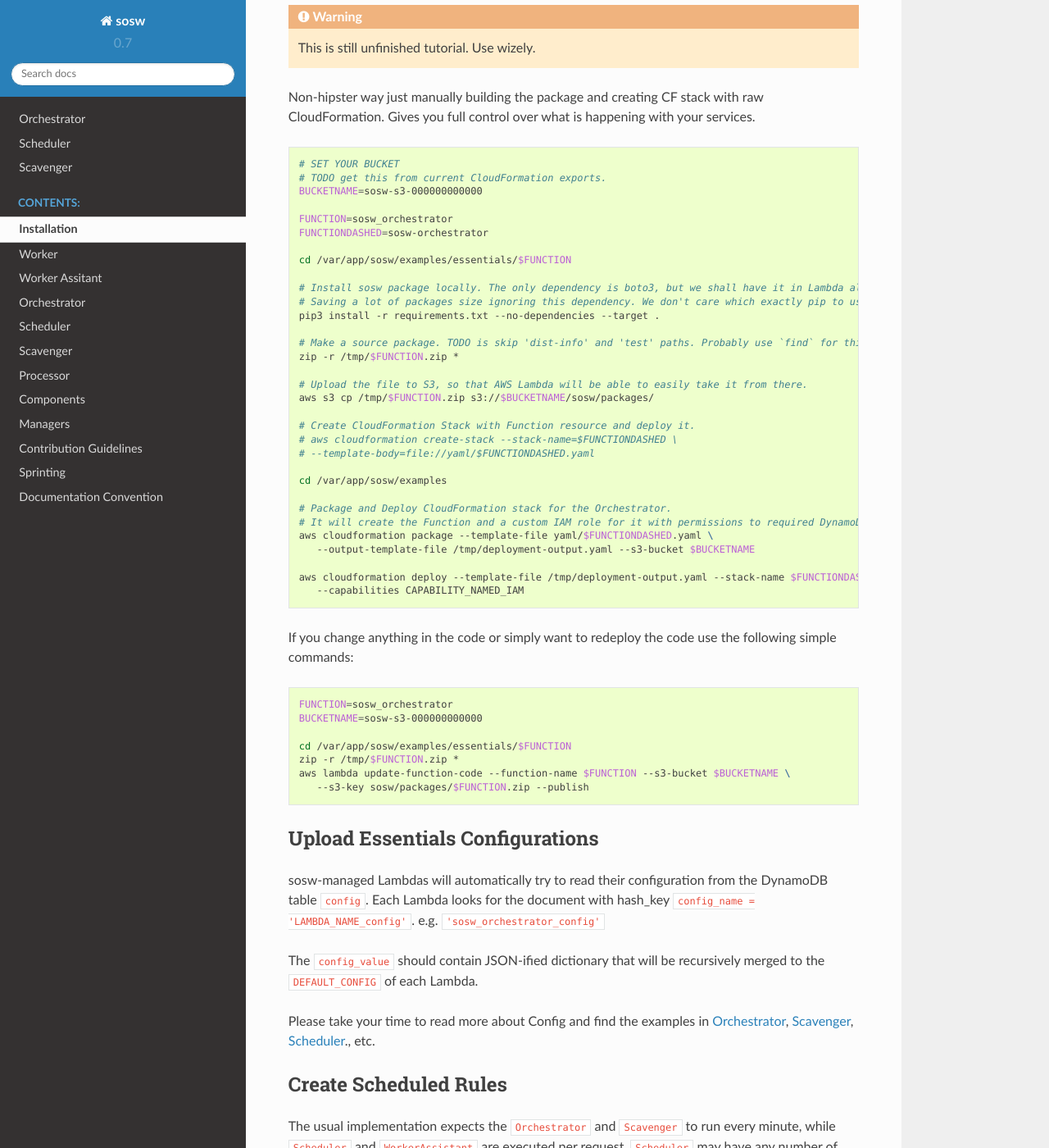
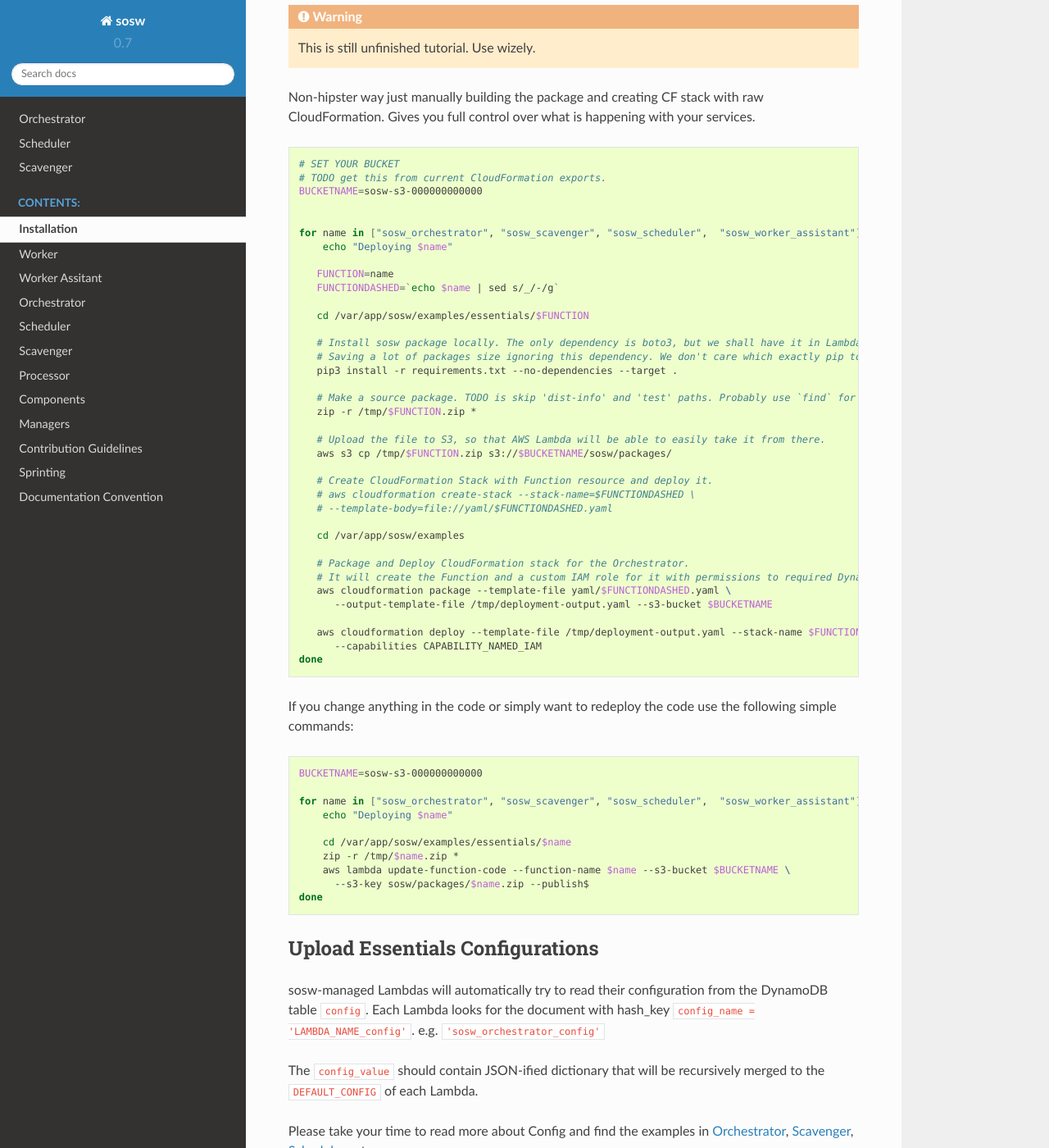
Before and after one commit to sosw/sosw, a Sphinx documentation site: the page built from docs/installation.rst, in a window 1280 px wide and 1400 px high, scrolled down 2091 px. Shown: the whole window at 82% size. Built offline with Sphinx 7.4.7 and the Read the Docs theme 2.0.0, drawn with Linux system fonts in a browser that asks for light colours.

Commit message:
installation guideline scavenger essential example

```diff
--- a/docs/installation.rst
+++ b/docs/installation.rst
@@ -106,49 +106,55 @@ Gives you full control over what is happening with your services.
    # TODO get this from current CloudFormation exports.
    BUCKETNAME=sosw-s3-000000000000
 
-   FUNCTION=sosw_orchestrator
-   FUNCTIONDASHED=sosw-orchestrator
 
-   cd /var/app/sosw/examples/essentials/$FUNCTION
+   for name in ["sosw_orchestrator", "sosw_scavenger", "sosw_scheduler",  "sosw_worker_assistant"]; do
+       echo "Deploying $name"
 
-   # Install sosw package locally. The only dependency is boto3, but we shall have it in Lambda already.
-   # Saving a lot of packages size ignoring this dependency. We don't care which exactly pip to use, install locally.
-   pip3 install -r requirements.txt --no-dependencies --target .
+      FUNCTION=name
+      FUNCTIONDASHED=`echo $name | sed s/_/-/g`
 
-   # Make a source package. TODO is skip 'dist-info' and 'test' paths. Probably use `find` for this.
-   zip -r /tmp/$FUNCTION.zip *
+      cd /var/app/sosw/examples/essentials/$FUNCTION
 
-   # Upload the file to S3, so that AWS Lambda will be able to easily take it from there.
-   aws s3 cp /tmp/$FUNCTION.zip s3://$BUCKETNAME/sosw/packages/
+      # Install sosw package locally. The only dependency is boto3, but we shall have it in Lambda already.
+      # Saving a lot of packages size ignoring this dependency. We don't care which exactly pip to use, install locally.
+      pip3 install -r requirements.txt --no-dependencies --target .
 
-   # Create CloudFormation Stack with Function resource and deploy it.
-   # aws cloudformation create-stack --stack-name=$FUNCTIONDASHED \
-   # --template-body=file://yaml/$FUNCTIONDASHED.yaml
+      # Make a source package. TODO is skip 'dist-info' and 'test' paths. Probably use `find` for this.
+      zip -r /tmp/$FUNCTION.zip *
 
-   cd /var/app/sosw/examples
+      # Upload the file to S3, so that AWS Lambda will be able to easily take it from there.
+      aws s3 cp /tmp/$FUNCTION.zip s3://$BUCKETNAME/sosw/packages/
 
-   # Package and Deploy CloudFormation stack for the Orchestrator.
-   # It will create the Function and a custom IAM role for it with permissions to required DynamoDB tables.
-   aws cloudformation package --template-file yaml/$FUNCTIONDASHED.yaml \
-      --output-template-file /tmp/deployment-output.yaml --s3-bucket $BUCKETNAME
+      # Create CloudFormation Stack with Function resource and deploy it.
+      # aws cloudformation create-stack --stack-name=$FUNCTIONDASHED \
+      # --template-body=file://yaml/$FUNCTIONDASHED.yaml
 
-   aws cloudformation deploy --template-file /tmp/deployment-output.yaml --stack-name $FUNCTIONDASHED \
-      --capabilities CAPABILITY_NAMED_IAM
+      cd /var/app/sosw/examples
 
+      # Package and Deploy CloudFormation stack for the Orchestrator.
+      # It will create the Function and a custom IAM role for it with permissions to required DynamoDB tables.
+      aws cloudformation package --template-file yaml/$FUNCTIONDASHED.yaml \
+         --output-template-file /tmp/deployment-output.yaml --s3-bucket $BUCKETNAME
+
+      aws cloudformation deploy --template-file /tmp/deployment-output.yaml --stack-name $FUNCTIONDASHED \
+         --capabilities CAPABILITY_NAMED_IAM
+   done
 
 If you change anything in the code or simply want to redeploy the code use the following simple commands:
 
 
 .. code-block:: bash
 
-   FUNCTION=sosw_orchestrator
    BUCKETNAME=sosw-s3-000000000000
 
-   cd /var/app/sosw/examples/essentials/$FUNCTION
-   zip -r /tmp/$FUNCTION.zip *
-   aws lambda update-function-code --function-name $FUNCTION --s3-bucket $BUCKETNAME \
-      --s3-key sosw/packages/$FUNCTION.zip --publish
+   for name in ["sosw_orchestrator", "sosw_scavenger", "sosw_scheduler",  "sosw_worker_assistant"]; do
+       echo "Deploying $name"
 
+       cd /var/app/sosw/examples/essentials/$name
+       zip -r /tmp/$name.zip *
+       aws lambda update-function-code --function-name $name --s3-bucket $BUCKETNAME \
+         --s3-key sosw/packages/$name.zip --publish$
+   done
 
 Upload Essentials Configurations
 --------------------------------
```
Also changed, not shown: 5 other files.
